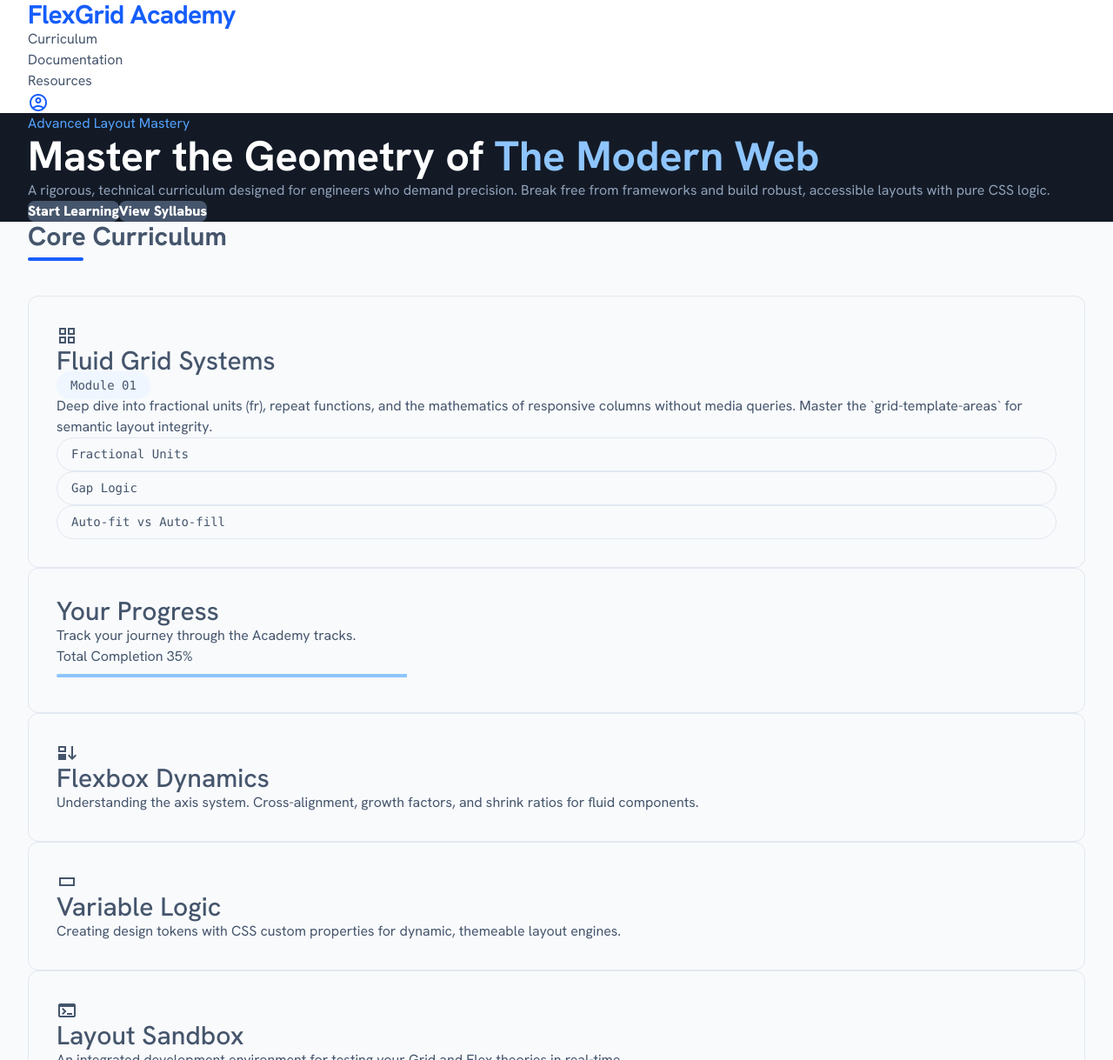
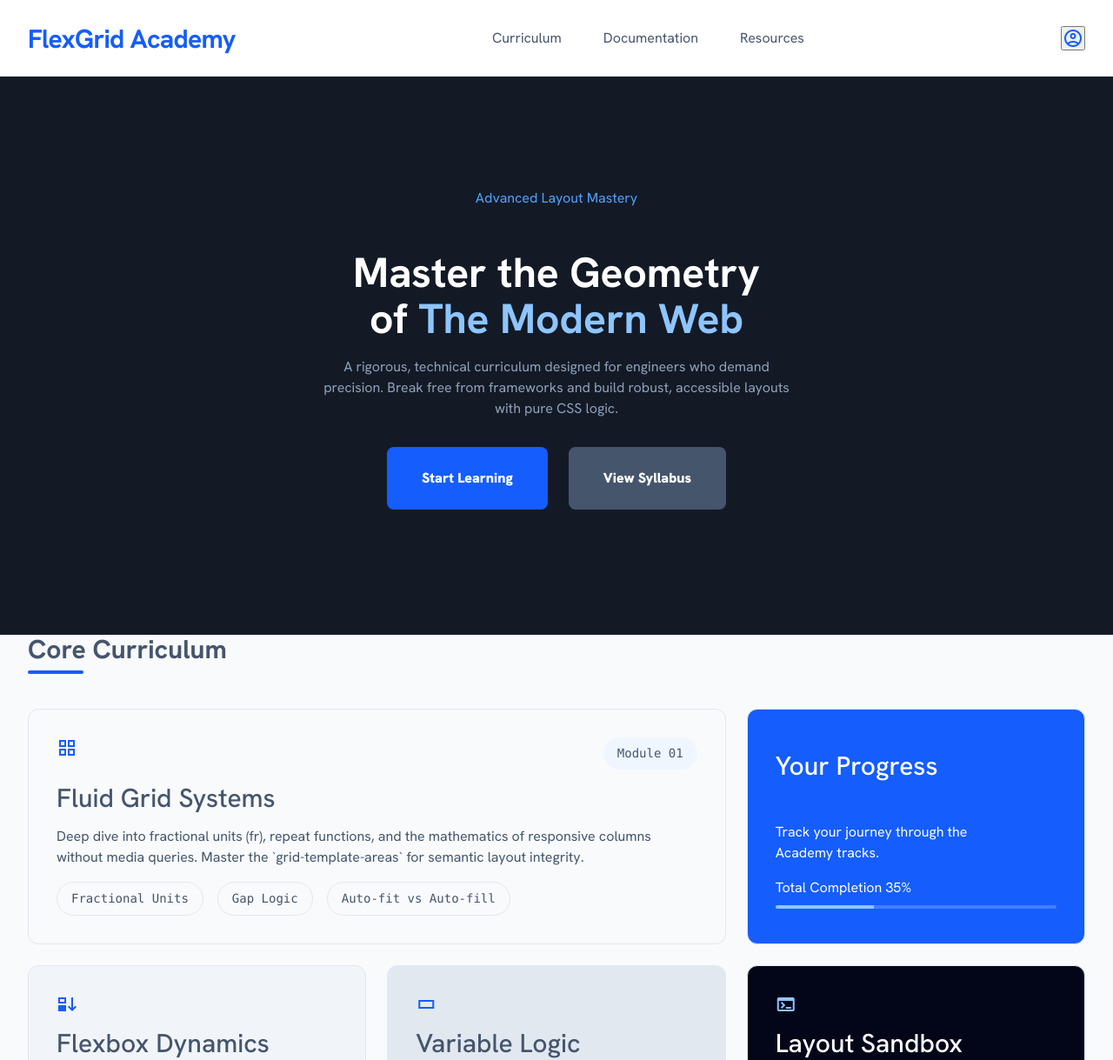
Before and after one commit to Lexicon-Utbildning-Front-end-2026-2027/vecka-3, a plain HTML site: page onsdag/academy/index.html in a window 1280 px wide. Shown: the top 1219 px of the page at 87% size. Drawn offline with nearby package versions, Linux system fonts and the light colour scheme.

Commit message:
Code from coding session wednesday

```diff
--- a/onsdag/academy/index.html
+++ b/onsdag/academy/index.html
@@ -40,16 +40,16 @@
 
         <!-- Hero Section -->
         <section class="hero">
-            <div class="hero__inner">
+            <div class="hero__inner flow">
                 <span class="text-accent">Advanced Layout Mastery</span>
                 <h2>Master the Geometry of <span class="text-accent-light">The Modern Web</span></h2>
                 <p>
                     A rigorous, technical curriculum designed for engineers who demand precision. Break free from
                     frameworks and build robust, accessible layouts with pure CSS logic.
                 </p>
-                <div class="hero__actions flex">
-                    <button>Start Learning</button>
-                    <button>View Syllabus</button>
+                <div class="flex justify-center gap-6 py-4">
+                    <a href="#" class="button" data-type="secondary">Start Learning</a>
+                    <a href="#" class="button">View Syllabus</a>
                 </div>
             </div>
         </section>
@@ -60,14 +60,10 @@
             <div class="spacer mt-2 mb-10"></div>
             <div class="bento-grid">
 
-                <article>
-                    <header data-type="module">
-                        <div>
+                <article data-type="featured">
                     <span class="material-symbols-outlined" data-icon="grid_view">grid_view</span>
                     <h3>Fluid Grid Systems</h3>
-                        </div>
                     <span class="pill">Module 01</span>
-                    </header>
                     <p>
                         Deep dive into fractional units (fr), repeat functions, and the mathematics of responsive
                         columns without media queries. Master the `grid-template-areas` for semantic layout integrity.
@@ -82,9 +78,7 @@
                 </article>
 
                 <article>
-                    <header>
                     <h3>Your Progress</h3>
-                    </header>
                     <p>Track your journey through the Academy tracks.</p>
                     <footer>
                         <div>
@@ -98,10 +92,9 @@
                 </article>
 
                 <article>
-                    <header>
+
                     <span class="material-symbols-outlined" data-icon="flex_direction">flex_direction</span>
                     <h3>Flexbox Dynamics</h3>
-                    </header>
                     <p>
                         Understanding the axis system. Cross-alignment, growth factors, and shrink ratios for fluid
                         components.
@@ -109,20 +102,16 @@
                 </article>
 
                 <article>
-                    <header>
                     <span class="material-symbols-outlined" data-icon="variables">variables</span>
                     <h3>Variable Logic</h3>
-                    </header>
                     <p>
                         Creating design tokens with CSS custom properties for dynamic, themeable layout engines.
                     </p>
                 </article>
 
                 <article>
-                    <header>
                     <span class="material-symbols-outlined" data-icon="terminal">terminal</span>
                     <h3>Layout Sandbox</h3>
-                    </header>
                     <p>
                         An integrated development environment for testing your Grid and Flex theories in real-time.
                     </p>
--- a/onsdag/academy/style.css
+++ b/onsdag/academy/style.css
@@ -163,9 +163,9 @@ h4 {
     font-size: var(--fs-lg);
 }
 
-p {
+/* p {
     color: var(--clr-slate-600);
-}
+} */
 
 a {
     text-decoration: none;
@@ -267,6 +267,11 @@ https://www.youtube.com/watch?v=cf-J4ffMBfo
     justify-content: space-between;
 }
 
+.justify-center {
+    justify-content: center;
+}
+
+
 /* screen reader only util */
 .sr-only {
     position: absolute;
@@ -356,6 +361,10 @@ https://www.youtube.com/watch?v=cf-J4ffMBfo
     padding-block: calc(var(--spacing-base) * 2);
 }
 
+.py-4 {
+    padding-block: calc(var(--spacing-base) * 4);
+}
+
 .py-10 {
     padding-block: calc(var(--spacing-base) * 10);
 }
@@ -396,14 +405,85 @@ https://www.youtube.com/watch?v=cf-J4ffMBfo
 /* Try this frontend mentor challenge first if you don't want spoilers - https://www.frontendmentor.io/challenges/bento-grid-RMydElrlOj */
 .bento-grid {
 
+    display: grid;
+    gap: calc(var(--spacing-base) * 6);
+    /* grid-template-columns: repeat(auto-fit, minmax(30ch, 1fr)); */
+
+    @media (width >=48rem) {
+        grid-template-columns: repeat(3, 1fr);
+
+        [data-type="featured"] {
+            grid-column: span 2;
+        }
+    }
+
     >* {
+        /* background-color: rgb(184, 203, 238); */
         border: 1px solid var(--clr-slate-200);
         padding: calc(var(--spacing-base) * 8);
         border-radius: var(--border-radius-md);
     }
+
+    article {
+        display: grid;
+        align-content: start;
+        gap: 1rem;
+
+        grid-template-columns: 1fr auto;
+        grid-template-rows: auto 1fr auto auto;
+
+        grid-template-areas:
+            "icon pill"
+            "heading heading"
+            "body body"
+            "footer footer"
+        ;
+
+        .material-symbols-outlined {
+            grid-area: icon;
+            color: var(--_icon-color, var(--clr-blue-600));
+        }
+
+        h3 {
+            grid-area: heading
+        }
+
+        p {
+            grid-area: body;
+        }
+
+        footer {
+            grid-area: footer;
+        }
+
+        &:nth-child(2) {
+            color: var(--clr-white);
+            background-color: var(--clr-blue-600);
+        }
+
+        &:nth-child(3) {
+            background-color: var(--clr-slate-100);
+        }
+
+        &:nth-child(4) {
+            background-color: var(--clr-slate-200);
+        }
+
+        &:nth-child(5) {
+            color: var(--clr-white);
+            background-color: var(--clr-slate-950);
+
+            --_icon-color: var(--clr-blue-300);
+        }
+    }
+
+
 }
 
-button {
+.button {
+    padding-inline: calc(var(--spacing-base) * 10);
+    padding-block: calc(var(--spacing-base) * 6);
+
     font-weight: var(--fw-extra-bold);
 
     border: 0;
@@ -440,10 +520,10 @@ button {
     }
 }
 
-
 .hero {
     color: var(--clr-white);
     background-color: var(--clr-slate-700);
+    padding-block: 8rem;
 
     h2 {
         font-size: var(--fs-3xl);
@@ -451,6 +531,13 @@ button {
 
     p {
         color: var(--clr-slate-400);
+    }
+
+    .hero__inner {
+        max-inline-size: 60ch;
+        margin-inline: auto;
+
+        text-align: center;
     }
 }
 
@@ -462,13 +549,34 @@ button {
     /* position: sticky;
     top: 0;
     z-index: 1000; */
+    display: flex;
+    justify-content: space-between;
+    align-items: center;
 
     background-color: var(--clr-white);
+
+    nav>ul {
+        display: flex;
+        gap: calc(var(--spacing-base) * 4);
+        padding: calc(var(--spacing-base) * 4);
+
+        a {
+            display: block;
+            padding: calc(var(--spacing-base) * 4);
+        }
+    }
+}
+
+.pills {
+    display: flex;
+    gap: calc(var(--spacing-base) * 4);
+    flex-wrap: wrap;
 }
 
 .pill {
     font-family: var(--ff-mono);
     font-size: var(--fs-sm);
+    white-space: nowrap;
 
     padding-block: calc(var(--spacing-base) * 2);
     padding-inline: calc(var(--spacing-base) * 4);
```
Lines whose indentation alone changed are shown as unchanged.
